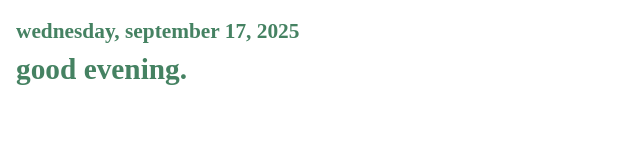
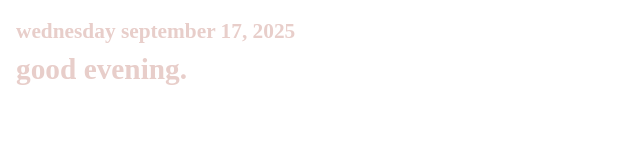
Before and after one commit to ouieouie/datenotion, a plain HTML site: page index.html in a window 1280 px wide. Shown: the whole page, without its empty margins (0-640 px from the left). Drawn offline with Linux system fonts and the light colour scheme.

Commit message:
Update index.html

```diff
--- a/index.html
+++ b/index.html
@@ -6,7 +6,7 @@
         display: flex;
         font-family: serif;
         font-size: 22pt;
-        color: #458262;
+        color: #e8ceca;
         padding: 7px;
         border: 1px solid #ffffff;
         justify-content: left;
@@ -53,7 +53,7 @@
     var today = new Date();
     var hrs = today.getHours();
     var dayOfWeek = weekday[today.getDay()];
-    var date = `${dayOfWeek}, ${monthNames[today.getMonth()]} ${today.getDate()}, ${today.getFullYear()}`;
+    var date = `${dayOfWeek} ${monthNames[today.getMonth()]} ${today.getDate()}, ${today.getFullYear()}`;
 
     var greet;
 
```
